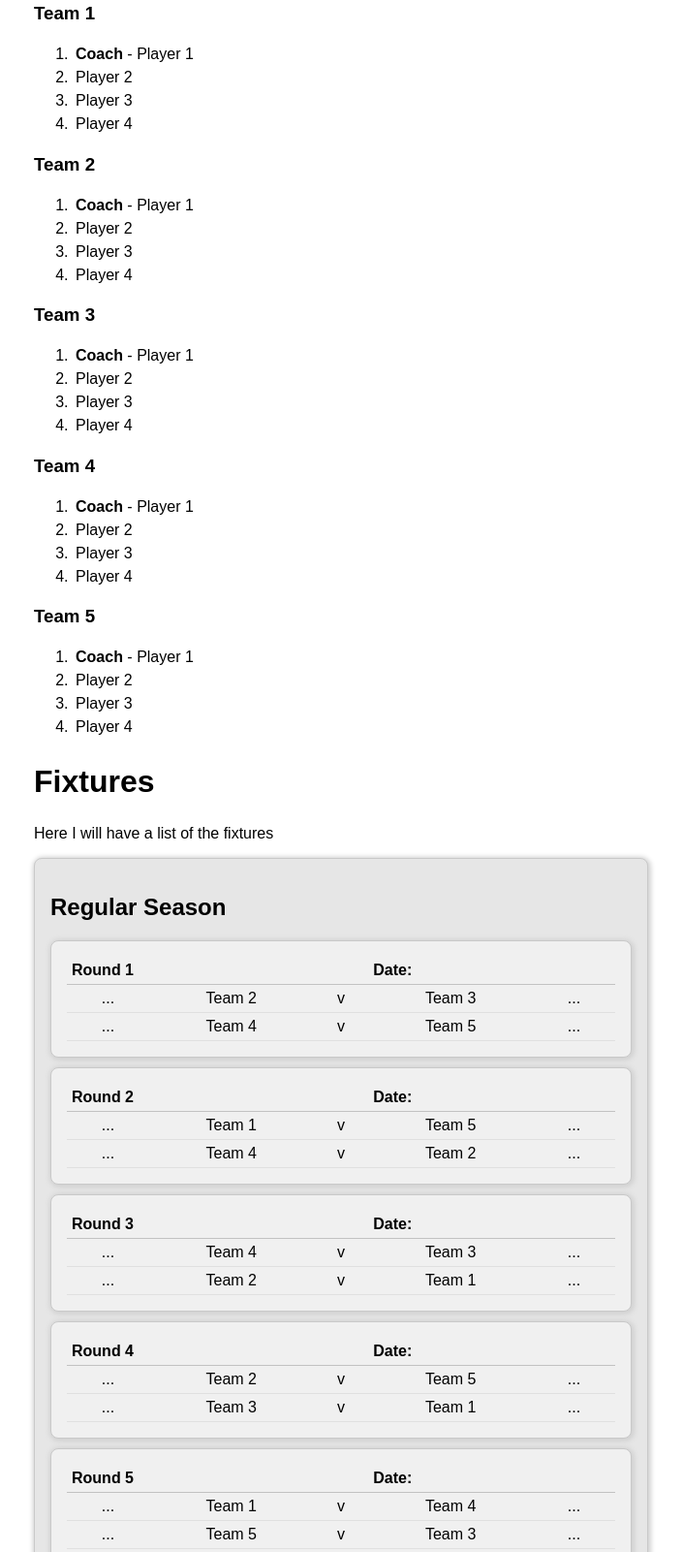
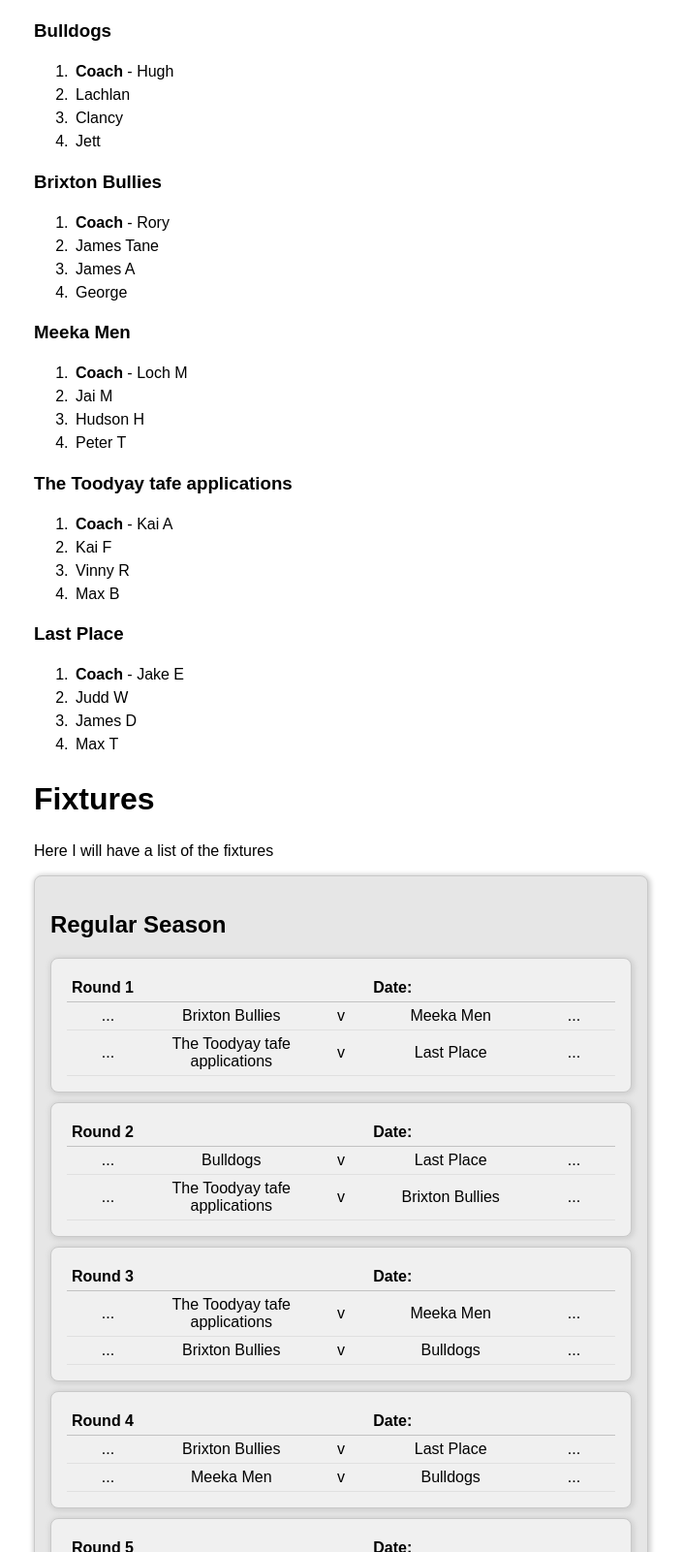
Before and after one commit to Lachy-Dauth/Basketball-Website, a plain HTML site: page index.html in a window 1280 px wide. Shown: the part 803-2404 px from the top of the page at 97% size, without its empty margins (225-930 px from the left). Drawn offline with Linux system fonts and the light colour scheme.

Commit message:
Team Names In

```diff
--- a/index.html
+++ b/index.html
@@ -4,12 +4,12 @@
   <meta charset="UTF-8">
   <meta http-equiv="X-UA-Compatible" content="IE=edge">
   <meta name="viewport" content="width=device-width, initial-scale=1.0">
-  <title>Basketball Yr 10 Home Page</title>
+  <title>SBA</title>
   <link rel="stylesheet" href="./style.css">
 </head>
 <body>
   <nav id="navbar">
-    <header id="nav-header">Basketball Yr 10 Home Page</header>
+    <header id="nav-header">Scotch Basketball Association</header>
     <a href="#Introduction" class="nav-link">Introduction</a>
     <a href="#Rule_Changes" class="nav-link">Rule Changes</a>
     <a href="#Team_Pages" class="nav-link">Team List</a>
@@ -18,7 +18,7 @@
   </nav>
   <main id="main-doc">
     <h1>
-      Basketball Yr 10 Home Page
+      Scotch Basketball Association
     </h1>
 
     <section class="main-section" id="Introduction">
@@ -42,9 +42,9 @@
       <section>
         <h3>Rules To Follow</h3>
         <ol>
-          <li>Rule 1</li>
-          <li>Rule 2</li>
-          <li>Rule 3</li>
+          <li>We will be playing 3 vs 3 basketball with any extra players being subs</li>
+          <li>If there is only two players in the team a player from the duty team will fill in. That player will be selected by judy team and must be a similar skill to player that is missing</li>
+          <li></li>
           <li>Rule 4</li>
           <li>Rule 5</li>
           <li>Rule 6</li>
@@ -57,48 +57,48 @@
       <header>Team List</header>
       <p>Here I will have a list of teams and their members.</p>
       <section>
-        <h3>Team 1</h3>
+        <h3>Bulldogs</h3>
         <ol>
-          <li><b>Coach</b> - Player 1</li>
-          <li>Player 2</li>
-          <li>Player 3</li>
-          <li>Player 4</li>
+          <li><b>Coach</b> - Hugh</li>
+          <li>Lachlan</li>
+          <li>Clancy</li>
+          <li>Jett</li>
         </ol>
       </section>
       <section>
-        <h3>Team 2</h3>
+        <h3>Brixton Bullies</h3>
         <ol>
-          <li><b>Coach</b> - Player 1</li>
-          <li>Player 2</li>
-          <li>Player 3</li>
-          <li>Player 4</li>
+          <li><b>Coach</b> - Rory</li>
+          <li>James Tane</li>
+          <li>James A</li>
+          <li>George</li>
         </ol>
       </section>
       <section>
-        <h3>Team 3</h3>
+        <h3>Meeka Men</h3>
         <ol>
-          <li><b>Coach</b> - Player 1</li>
-          <li>Player 2</li>
-          <li>Player 3</li>
-          <li>Player 4</li>
+          <li><b>Coach</b> - Loch M</li>
+          <li>Jai M</li>
+          <li>Hudson H</li>
+          <li>Peter T</li>
         </ol>
       </section>
       <section>
-        <h3>Team 4</h3>
+        <h3>The Toodyay tafe applications</h3>
         <ol>
-          <li><b>Coach</b> - Player 1</li>
-          <li>Player 2</li>
-          <li>Player 3</li>
-          <li>Player 4</li>
+          <li><b>Coach</b> - Kai A</li>
+          <li>Kai F</li>
+          <li>Vinny R</li>
+          <li>Max B</li>
         </ol>
       </section>
       <section>
-        <h3>Team 5</h3>
+        <h3>Last Place</h3>
         <ol>
-          <li><b>Coach</b> - Player 1</li>
-          <li>Player 2</li>
-          <li>Player 3</li>
-          <li>Player 4</li>
+          <li><b>Coach</b> - Jake E</li>
+          <li>Judd W</li>
+          <li>James D</li>
+          <li>Max T</li>
         </ol>
       </section>
     </section>
@@ -119,16 +119,16 @@
             </tr>
             <tr>
               <td style="width: 15%;">...</td>
-              <td style="width: 30%;">Team 2</td>
+              <td style="width: 30%;">Brixton Bullies</td>
               <td style="width: 10%;">v</td>
-              <td style="width: 30%;">Team 3</td>
+              <td style="width: 30%;">Meeka Men</td>
               <td style="width: 15%;">...</td>
             </tr>
             <tr>
               <td style="width: 15%;">...</td>
-              <td style="width: 30%;">Team 4</td>
+              <td style="width: 30%;">The Toodyay tafe applications</td>
               <td style="width: 10%;">v</td>
-              <td style="width: 30%;">Team 5</td>
+              <td style="width: 30%;">Last Place</td>
               <td style="width: 15%;">...</td>
             </tr>
           </table>
@@ -144,16 +144,16 @@
             </tr>
             <tr>
               <td style="width: 15%;">...</td>
-              <td style="width: 30%;">Team 1</td>
+              <td style="width: 30%;">Bulldogs</td>
               <td style="width: 10%;">v</td>
-              <td style="width: 30%;">Team 5</td>
+              <td style="width: 30%;">Last Place</td>
               <td style="width: 15%;">...</td>
             </tr>
             <tr>
               <td style="width: 15%;">...</td>
-              <td style="width: 30%;">Team 4</td>
+              <td style="width: 30%;">The Toodyay tafe applications</td>
               <td style="width: 10%;">v</td>
-              <td style="width: 30%;">Team 2</td>
+              <td style="width: 30%;">Brixton Bullies</td>
               <td style="width: 15%;">...</td>
             </tr>
           </table>
@@ -169,16 +169,16 @@
             </tr>
             <tr>
               <td style="width: 15%;">...</td>
-              <td style="width: 30%;">Team 4</td>
+              <td style="width: 30%;">The Toodyay tafe applications</td>
               <td style="width: 10%;">v</td>
-              <td style="width: 30%;">Team 3</td>
+              <td style="width: 30%;">Meeka Men</td>
               <td style="width: 15%;">...</td>
             </tr>
             <tr>
               <td style="width: 15%;">...</td>
-              <td style="width: 30%;">Team 2</td>
+              <td style="width: 30%;">Brixton Bullies</td>
               <td style="width: 10%;">v</td>
-              <td style="width: 30%;">Team 1</td>
+              <td style="width: 30%;">Bulldogs</td>
               <td style="width: 15%;">...</td>
             </tr>
           </table>
@@ -194,16 +194,16 @@
             </tr>
             <tr>
               <td style="width: 15%;">...</td>
-              <td style="width: 30%;">Team 2</td>
+              <td style="width: 30%;">Brixton Bullies</td>
               <td style="width: 10%;">v</td>
-              <td style="width: 30%;">Team 5</td>
+              <td style="width: 30%;">Last Place</td>
               <td style="width: 15%;">...</td>
             </tr>
             <tr>
               <td style="width: 15%;">...</td>
-              <td style="width: 30%;">Team 3</td>
+              <td style="width: 30%;">Meeka Men</td>
               <td style="width: 10%;">v</td>
-              <td style="width: 30%;">Team 1</td>
+              <td style="width: 30%;">Bulldogs</td>
               <td style="width: 15%;">...</td>
             </tr>
           </table>
@@ -219,16 +219,16 @@
             </tr>
             <tr>
               <td style="width: 15%;">...</td>
-              <td style="width: 30%;">Team 1</td>
+              <td style="width: 30%;">Bulldogs</td>
               <td style="width: 10%;">v</td>
-              <td style="width: 30%;">Team 4</td>
+              <td style="width: 30%;">The Toodyay tafe applications</td>
               <td style="width: 15%;">...</td>
             </tr>
             <tr>
               <td style="width: 15%;">...</td>
-              <td style="width: 30%;">Team 5</td>
+              <td style="width: 30%;">Last Place</td>
               <td style="width: 10%;">v</td>
-              <td style="width: 30%;">Team 3</td>
+              <td style="width: 30%;">Meeka Men</td>
               <td style="width: 15%;">...</td>
             </tr>
           </table>
@@ -252,7 +252,7 @@
           </b>
         </tr>
         <tr>
-          <td>Team 1</td>
+          <td>Bulldogs</td>
           <td>0</td>
           <td>0</td>
           <td>0</td>
@@ -260,7 +260,7 @@
           <td>0</td>
         </tr>
         <tr>
-          <td>Team 2</td>
+          <td>Brixton Bullies</td>
           <td>0</td>
           <td>0</td>
           <td>0</td>
@@ -268,7 +268,7 @@
           <td>0</td>
         </tr>
         <tr>
-          <td>Team 3</td>
+          <td>Meeka Men</td>
           <td>0</td>
           <td>0</td>
           <td>0</td>
@@ -276,7 +276,7 @@
           <td>0</td>
         </tr>
         <tr>
-          <td>Team 4</td>
+          <td>The Toodyay tafe applications</td>
           <td>0</td>
           <td>0</td>
           <td>0</td>
@@ -284,7 +284,7 @@
           <td>0</td>
         </tr>
         <tr>
-          <td>Team 5</td>
+          <td>Last Place</td>
           <td>0</td>
           <td>0</td>
           <td>0</td>
```
